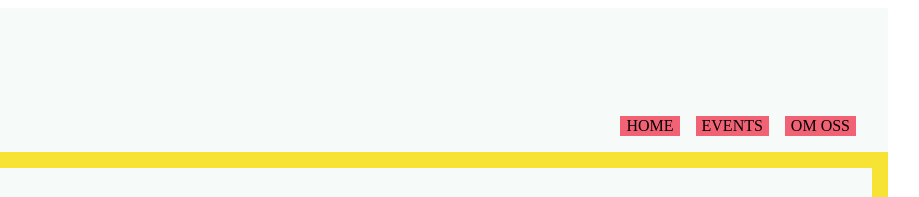
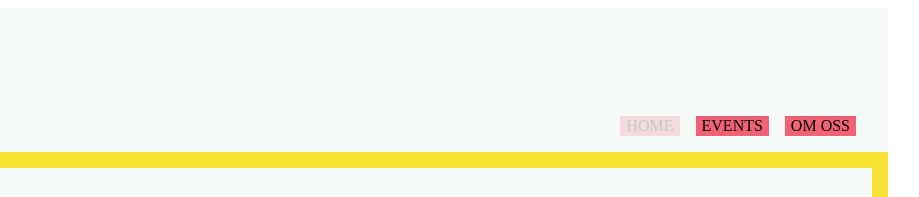
Before and after one commit to martapettersson/acme-events, a plain HTML site: page index.html in a window 1280 px wide. In both pictures the pointer is over the button "HOME". Shown: the top 197 px of the page, 262-1181 px from the left. Drawn offline with Linux system fonts and the light colour scheme; a web font is replaced by a local one.

Commit message:
la till hover på knapparna

```diff
--- a/style/style.css
+++ b/style/style.css
@@ -23,6 +23,10 @@ button {
 	font-size: 1em;
 	text-transform: uppercase;
 	border: none;
+}
+
+button:hover {
+	opacity: 0.2;
 }
 
 .page-header {
```
